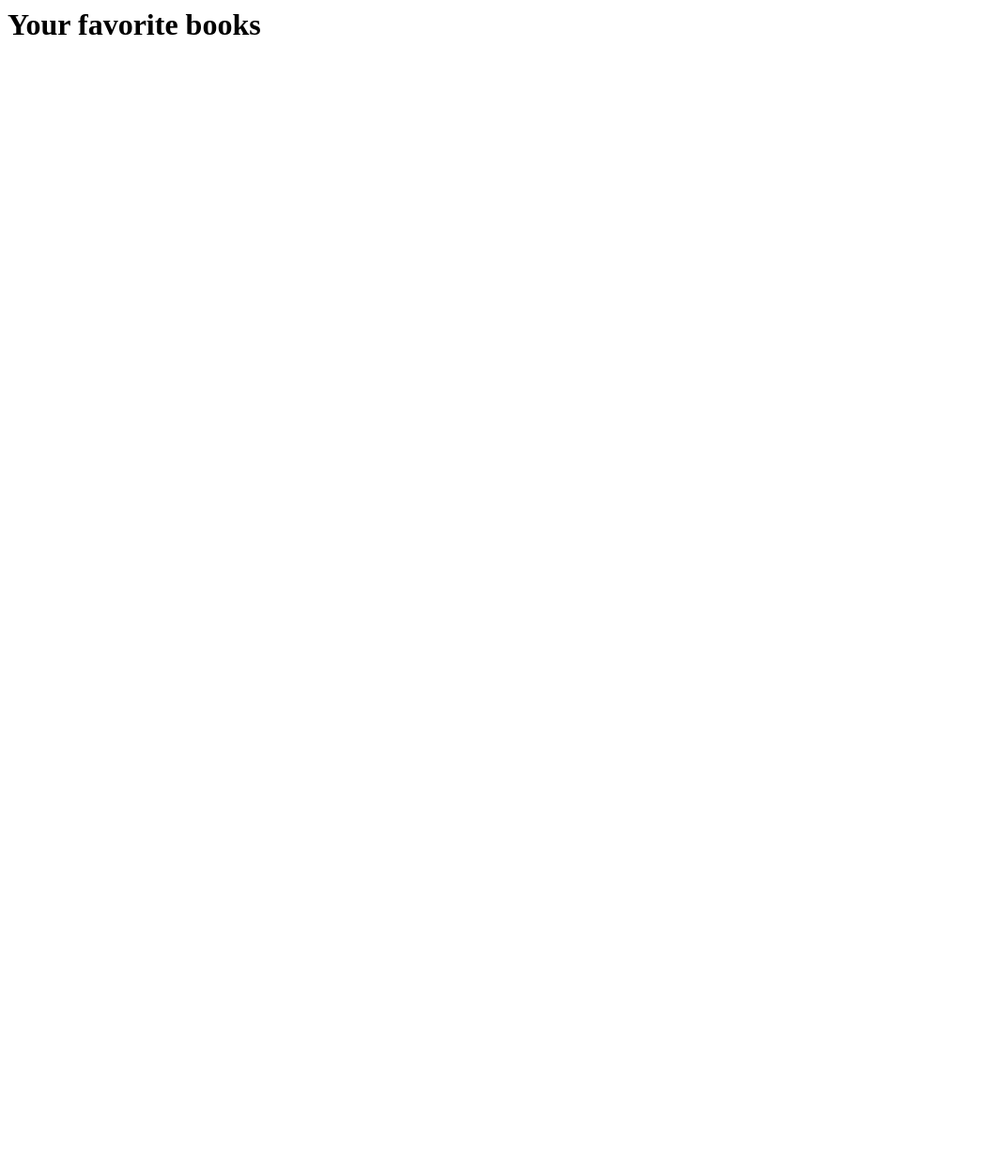
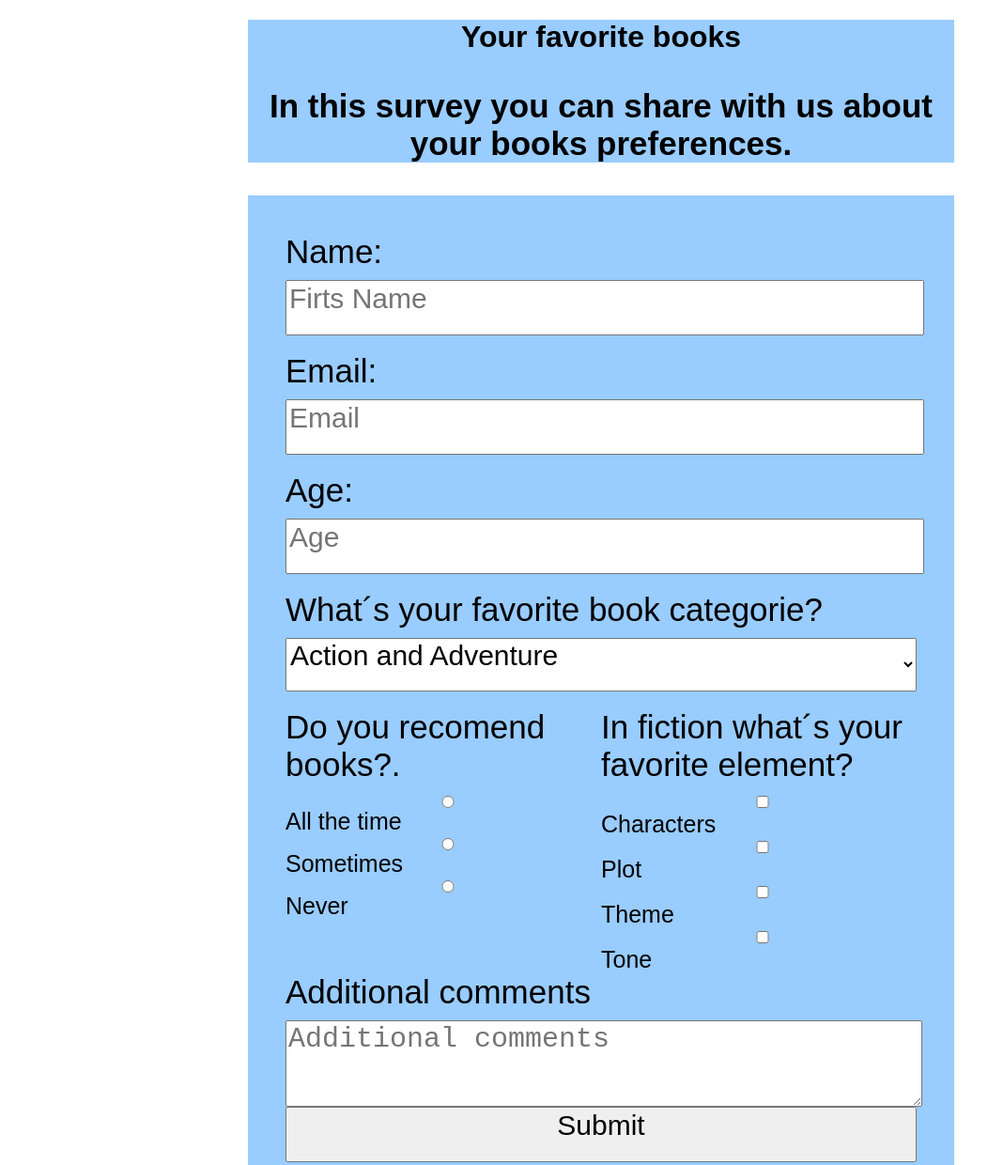
Before and after one commit to AMCernas/survey_form, a plain HTML site: page index.html in a window 1280 px wide. Shown: the top 1240 px of the page at 94% size, without its empty margins (0-1068 px from the left). Before the commit the page ends 800 px from the top, so only its background shows below. Drawn offline with Linux system fonts and the light colour scheme.

Commit message:
updated README and index

```diff
--- a/index.html
+++ b/index.html
@@ -1 +1,121 @@
-<h1 id="title">Your favorite books</h1<>
+<!DOCTYPE html>
+<html>
+  <head>
+    <style>
+
+          #title{
+            background-color: #99ccff;
+          }
+
+          .text-center{
+             text-align: center;
+           }
+
+          #description{
+            font-size: 35px
+          }
+
+          body {
+            font-family: sans-serif;
+            padding-left: 20%;
+            padding-right: 20%;
+          }
+
+          label {
+            font-size: 35px;
+            display: block;
+            padding-bottom: 10px;
+          }
+          input, textarea, select {
+            font-size: 30px;
+            display: block;
+            width: 100%;
+            padding-bottom: 20px;
+          }
+
+          form {
+            background-color: #99ccff;
+            padding: 40px 40px 40px 40px;
+          }
+
+          #button-area {
+            float: left;
+            width: 50%;
+            height: 50%;
+            font-size: 25px;
+          }
+
+          input[type=checkbox]:not(old) + label,
+          input[type=radio]:not(old) + label {
+            display: inline-block;
+            margin-left: -28px;
+            padding-left: 28px;
+          }
+
+
+
+        </style>
+
+  </head>
+
+  <header>
+    <h1 id="title" class="text-center">Your favorite books</h1<>
+      <p id="description">
+        In this survey you can share with us about your books preferences.
+      </p>
+  </header>
+    <body>
+      <form id="survey-form">
+        <label id="name-label">Name: </label>
+        <input type="text" name="name" id="name" required placeholder="Firts Name"></input><br>
+
+        <label id="email-label">Email: </label>
+        <input type="email" name="email" id="email" required placeholder="Email"></input><br>
+
+        <label id="number-label">Age: </label>
+        <input type="number" name="number" id="number" min="13" max="100" required placeholder="Age"></input><br>
+
+        <label id="categories-label">What´s your favorite book categorie?</label>
+        <select id="dropdown" name="categories">
+          <option value="action and adventure">Action and Adventure</option>
+          <option value="comic book/graphic novel">Comic Book/Graphic Novel</option>
+          <option value="mystery">Mystery</option>
+          <option value="fantasy">Fantasy</option>
+          <option value="sci-Fi">Sci-Fi</option>
+          <option value="horror">Horror</option>
+          <option value="romance">Romance</option>
+          <option value="thrillers">Thrillers</option>
+          <option value="biographies">Biographies</option>
+          <option value="history">History</option>
+          <option value="poetry">Poetry</option>
+          <option value="self-help">Self-Help</option>
+          <option value="crime">Crime</option>
+          <option value="short stories">Short Stories</option>
+          <option value="literary fiction">Literary Fiction</option>
+        </select>
+          <br>
+        <div id="button-area">
+          <label id="recomend-label"> Do you recomend books?.</label>
+          <input type="radio" class="radio-inline" name="recomend" value="all the time">All the time<br>
+          <input type="radio" class="radio-inline" name="recomend" value="sometimes">Sometimes<br>
+          <input type="radio" class="radio-inline" name="recomend" value="never">Never
+        </div>
+        <div id="button-area">
+          <label id="element-label"> In fiction what´s your favorite element?</label>
+          <input type="checkbox" name="element" value="characters">Characters<br>
+          <input type="checkbox" name="element1" value="plot">Plot<br>
+          <input type="checkbox" name="element2" value="theme">Theme<br>
+          <input type="checkbox" name="element3" value="tone">Tone<br>
+        </div>
+
+        <label id="additional-comments-label">Additional comments</label>
+        <textarea placeholder="Additional comments"></textarea>
+
+        <input type="submit" id="submit">
+
+      </form>
+    <script type="text/javascript"
+      src="https://cdn.freecodecamp.org/testable-projects-fcc/v1/bundle.js">
+    </script>
+ </body>
+</html>
```
